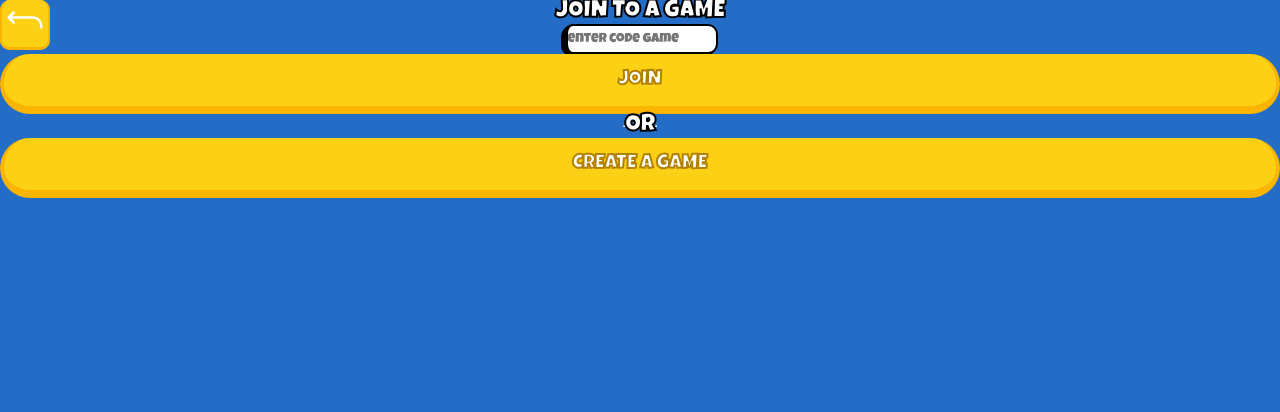
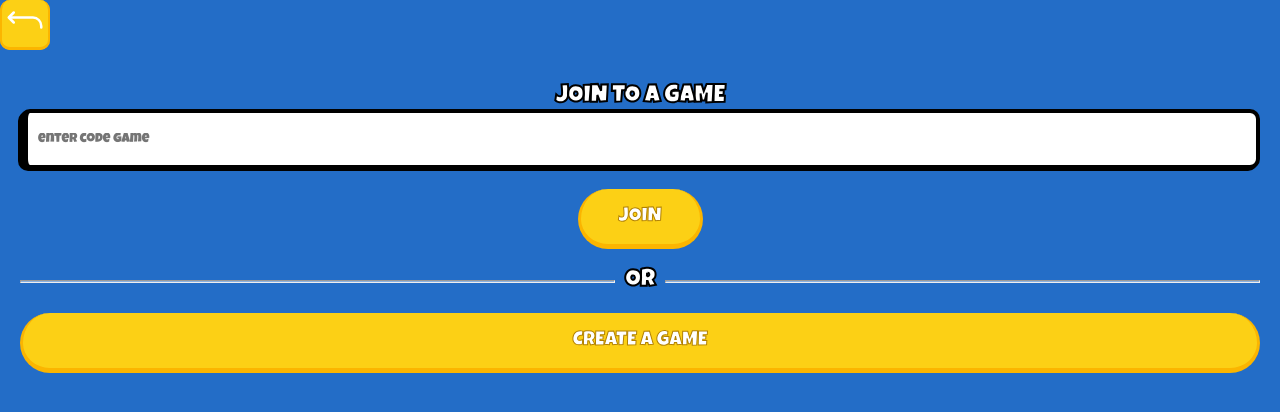
Before and after one commit to Tal-Benadon/TicTacToe-websocket-client, a React (Vite) app: page /JoinGame in a window 1280 px wide. Shown: the top 412 px of the page. Built offline with nearby package versions, Linux system fonts and the light colour scheme.

Commit message:
join game done

```diff
--- a/src/Pages/JoinGame/index.jsx
+++ b/src/Pages/JoinGame/index.jsx
@@ -13,7 +13,7 @@ export default function JoinGame() {
 
                 <InputCod />
 
-                <Button text='JOIN' />
+                <Button text='JOIN' style={{ width: '125px' , Height: '50px' }} />
 
                 <div className={styles.divider}>
                     <hr />
--- a/src/Pages/JoinGame/style.module.scss
+++ b/src/Pages/JoinGame/style.module.scss
@@ -2,8 +2,6 @@
     display: flex;
     flex-direction: column;
     height: 100%;
-
-
 }
 
 .content {
@@ -11,17 +9,27 @@
     flex-direction: column;
     justify-content: center;
     align-items: center;
+    padding-left: 20px;
+    padding-right: 20px;
+
+    & >h2{
+position: relative;
+padding-top: 85px;
+    }
 
 }
+.divider {
+display: flex;
+width: 100%;
+align-items: center;
+&>h2{
+    padding-left: 10px;
+    padding-right: 10px;
+}
+    hr {
 
-.divider {
-    display: flex;
-    justify-content: center;
-    align-items: center;
-
-    hr {
-        height: 1px;
-        flex: 1;
-        background-color: rgba(255, 255, 255, 1);
+        width: 100%;
+        height: 3px;
+        background-color: rgba(255, 255, 255, 0.466);
     }
 }
--- a/src/Pages/Menu/index.jsx
+++ b/src/Pages/Menu/index.jsx
@@ -3,6 +3,7 @@ import styles from './style.module.scss';
 import Button from '../../componnents/Button';
 
 export default function Menu() {
+
     return (
         <div className={styles.menuContainer}>
             <div className={styles.Menu}>
--- a/src/Pages/Menu/style.module.scss
+++ b/src/Pages/Menu/style.module.scss
@@ -29,5 +29,6 @@
         padding-left: 30px;
         padding-right: 30px;
 
+
     }
 }
--- a/src/componnents/Button/style.module.scss
+++ b/src/componnents/Button/style.module.scss
@@ -2,15 +2,17 @@
 
 .Button {
     color: $TitleTextColor;
-    -webkit-text-stroke: $ButtonTextBorderColor 2px;
+    -webkit-text-stroke: $ButtonTextBorderColor 1px;
     font-size: 20px;
     background-color: $MainButtonBgColor;
     text-align: center;
     border-top: none;
-    border-right: 4px solid $ButtonBorderColor;
-    border-left: 4px solid $ButtonBorderColor;
-    border-bottom: 8px solid $ButtonBorderColor;
+    border-right: 3px solid $ButtonBorderColor;
+    border-left: 3px solid $ButtonBorderColor;
+    border-bottom: 5px solid $ButtonBorderColor;
     border-radius: 30px;
+    margin-top:20px;
+    margin-bottom:20px;
     width: 100%;
     height: 60px;
     cursor: pointer;
--- a/src/componnents/ButtonBack/style.module.scss
+++ b/src/componnents/ButtonBack/style.module.scss
@@ -19,9 +19,6 @@
 
     &:hover {
         background-color: $ButtonBorderColor;
-        position: relative;
-        top: 20px;
-        left: 20px;
     }
 
     &:active {
--- a/src/componnents/inputCod/style.module.scss
+++ b/src/componnents/inputCod/style.module.scss
@@ -9,12 +9,17 @@ P {
 }
 
 .InpotCod {
-    height: 30px;
+    height: 60px;
+    color:rgba(179, 179, 179, 0.455) ;
+    width: 100%;
     border-radius: 10px;
-    border-left: 5px $BordersColor solid;
-    border-right: 2px $BordersColor solid;
-    border-bottom: 2px $BordersColor solid;
-    border-top: 2px $BordersColor solid;
+    border-left: 8px $BordersColor solid;
+    border-right: 4px $BordersColor solid;
+    border-bottom:4px $BordersColor solid;
+    border-top: 4px $BordersColor solid;
+    padding-left: 10px;
+
+
 
     box-shadow: -2px 2px 0px $ShadowColor;
 
```
